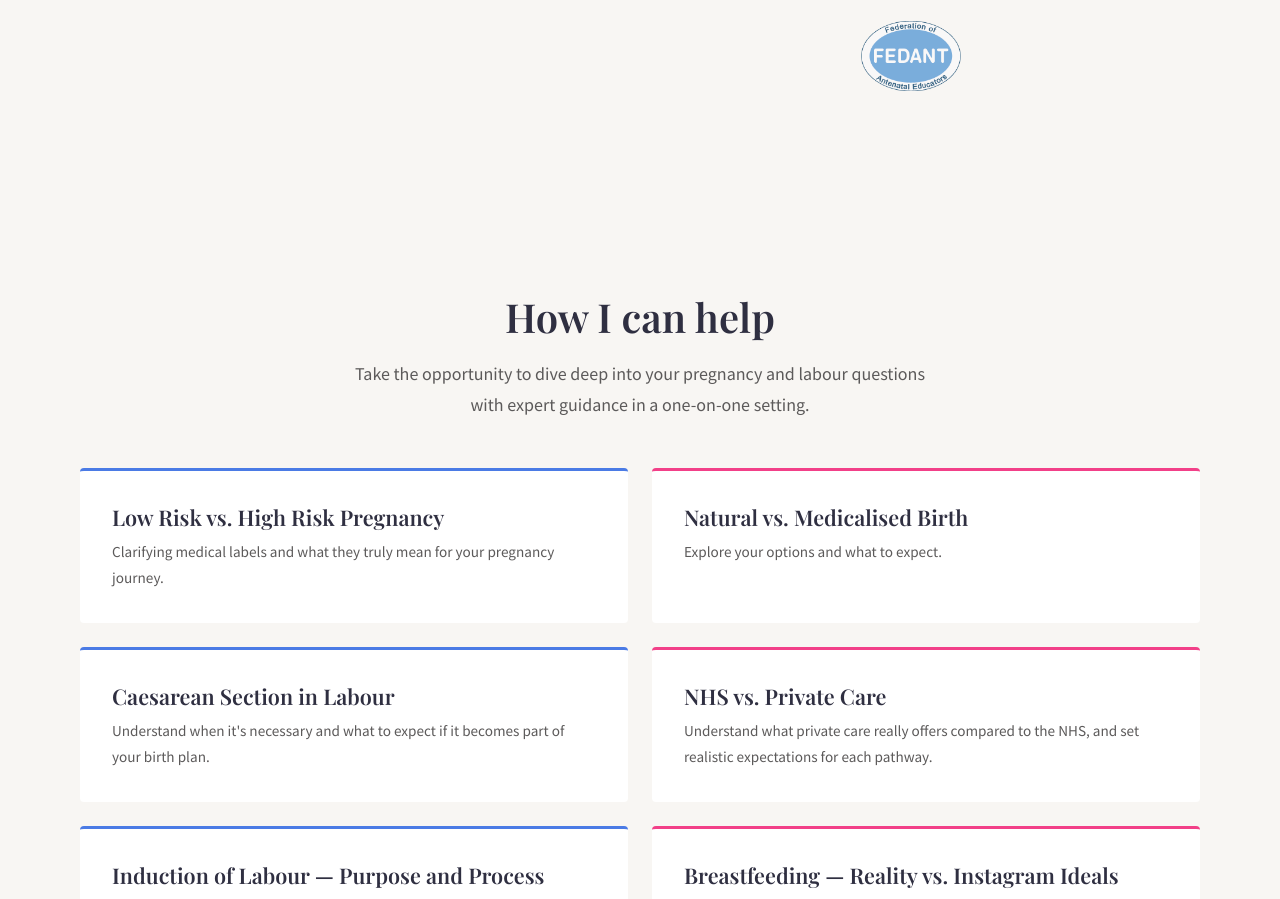
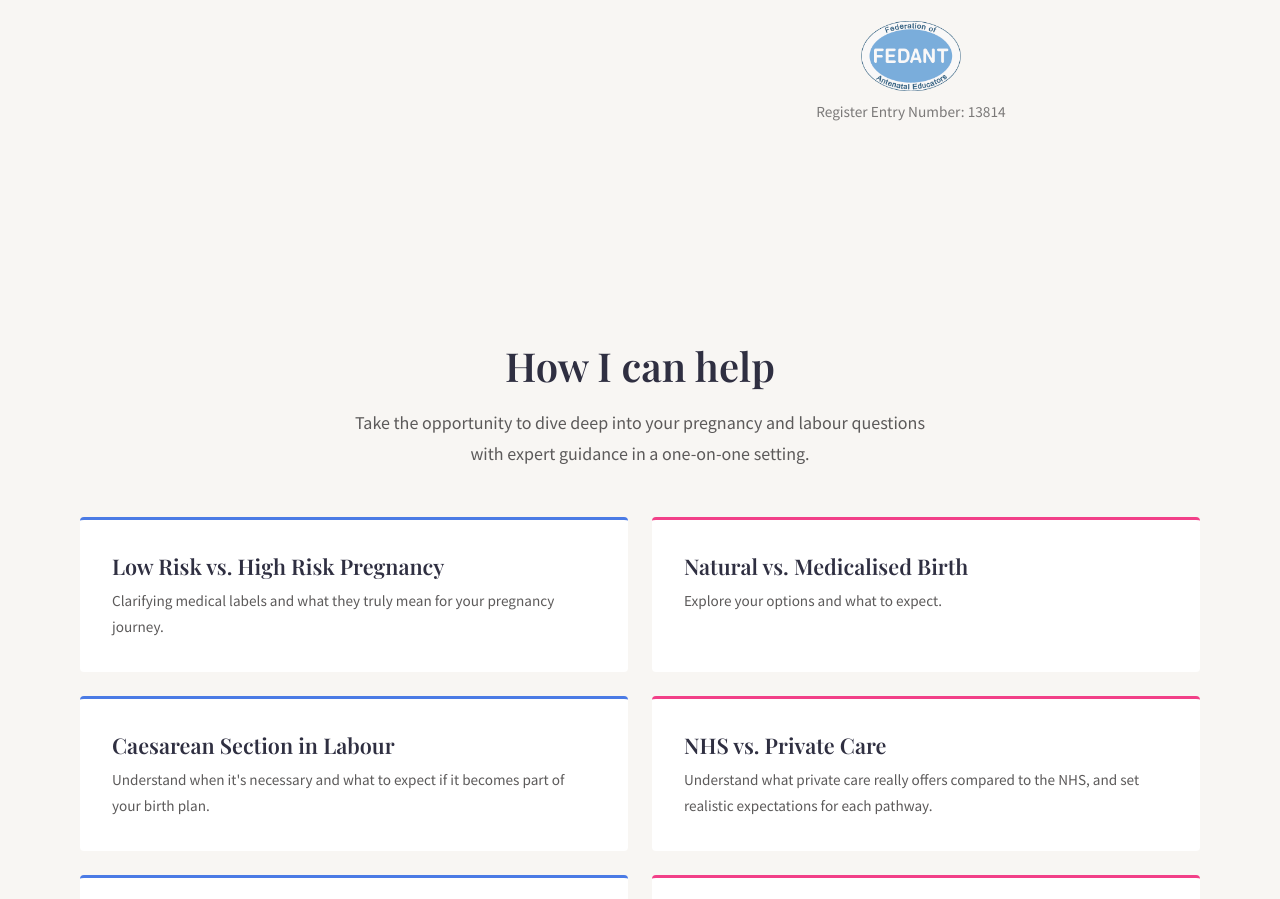
Before and after one commit to thoeni/tbt, a plain HTML site: page index.html in a window 1280 px wide. Shown: the part 1663-2562 px from the top of the page. Drawn offline with nearby package versions, Linux system fonts and the light colour scheme.

Commit message:
Add FEDANT reg number

```diff
--- a/css/style.css
+++ b/css/style.css
@@ -269,6 +269,14 @@ strong {
   display: block;
   margin: 24px auto 0;
   max-width: 100px;
+  opacity: 0.8;
+}
+
+.about__register {
+  text-align: center;
+  margin-top: 8px;
+  font-size: 0.85em;
+  color: var(--color-text-secondary);
   opacity: 0.8;
 }
 
--- a/index.html
+++ b/index.html
@@ -100,6 +100,7 @@
                 <p>Take the opportunity to dive deep into your pregnancy and labour questions with expert guidance in a
                     one-on-one setting that can either be in person or remote.</p>
                 <img src="images/fedant.png" alt="FEDANT Approved Antenatal Educator" class="about__badge">
+                <p class="about__register">Register Entry Number: 13814</p>
             </div>
         </div>
     </section>
```
